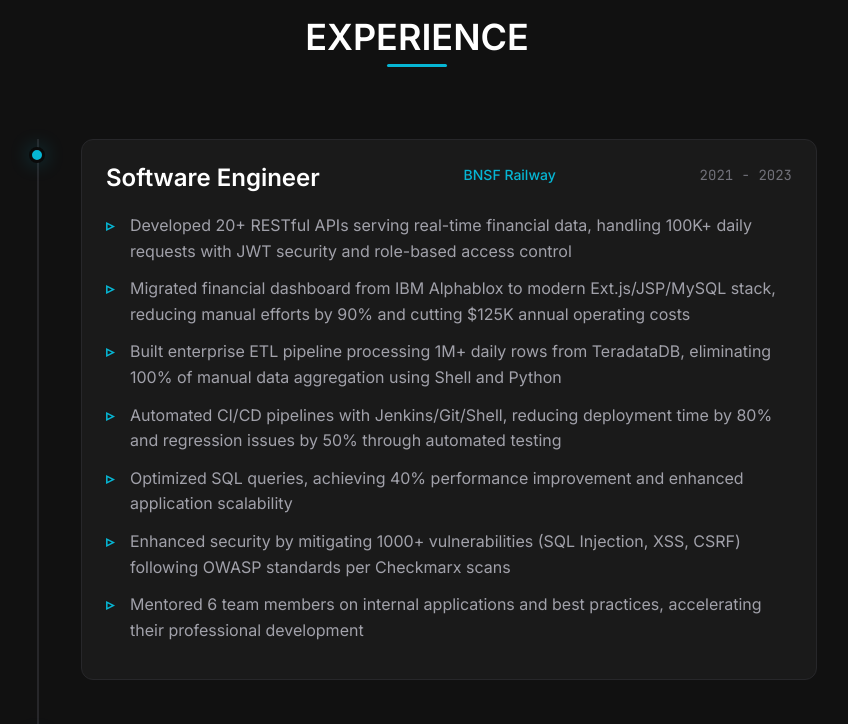
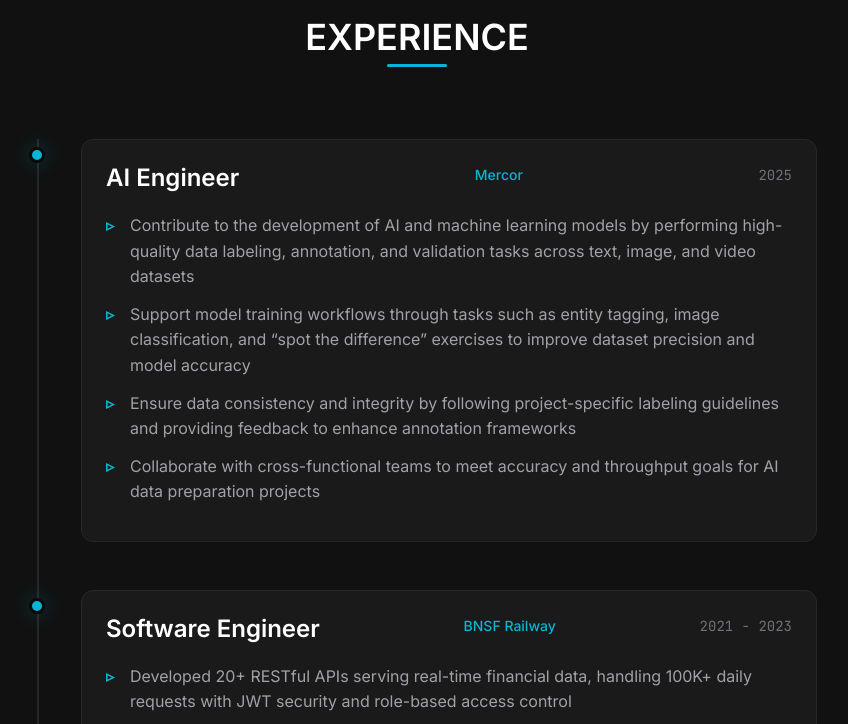
Before and after one commit to Akshay6890/portfolio, a plain HTML site: page public/index.html in a window 1280 px wide. Shown: the part 880-1604 px from the top of the page, without its empty margins (223-1071 px from the left). Drawn offline with Linux system fonts and the light colour scheme.

Commit message:
Update experience section

```diff
--- a/public/index.html
+++ b/public/index.html
@@ -102,6 +102,26 @@
                 <h2>EXPERIENCE</h2>
             </div>
             <div class="timeline">
+                <div class="timeline-item">
+                    <div class="timeline-marker"></div>
+                    <div class="timeline-content">
+                        <div class="timeline-header">
+                            <h3>AI Engineer</h3>
+                            <span class="company">Mercor</span>
+                            <span class="duration">2025</span>
+                        </div>
+                        <ul class="timeline-details">
+                            <li>Contribute to the development of AI and machine learning models by performing high-quality data labeling, annotation, and
+validation tasks across text, image, and video datasets</li>
+                            <li>Support model training workflows through tasks such as entity tagging, image classification, and “spot the difference” exercises
+to improve dataset precision and model accuracy</li>
+                            <li>Ensure data consistency and integrity by following project-specific labeling guidelines and providing feedback to enhance
+annotation frameworks</li>
+                            <li>Collaborate with cross-functional teams to meet accuracy and throughput goals for AI data preparation projects</li>
+                        </ul>
+                    </div>
+                </div>
+
                 <div class="timeline-item">
                     <div class="timeline-marker"></div>
                     <div class="timeline-content">
```
